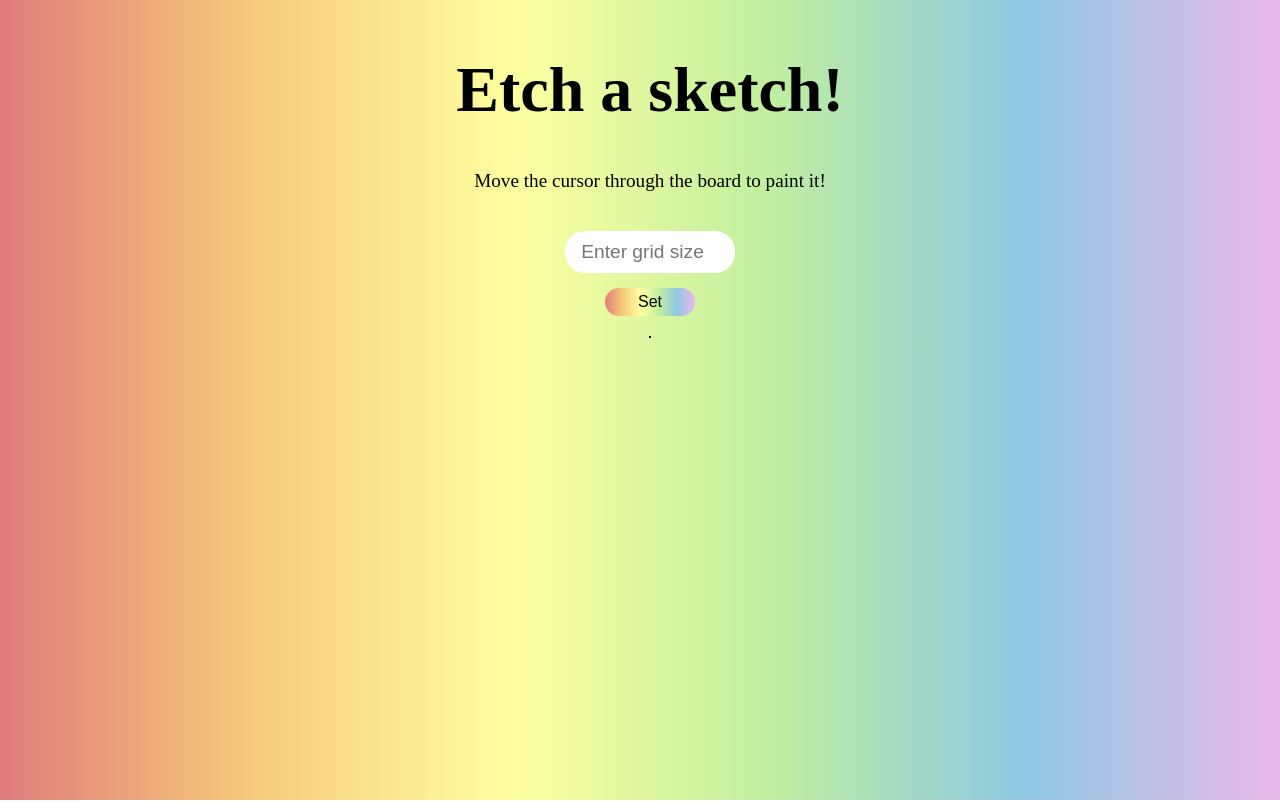
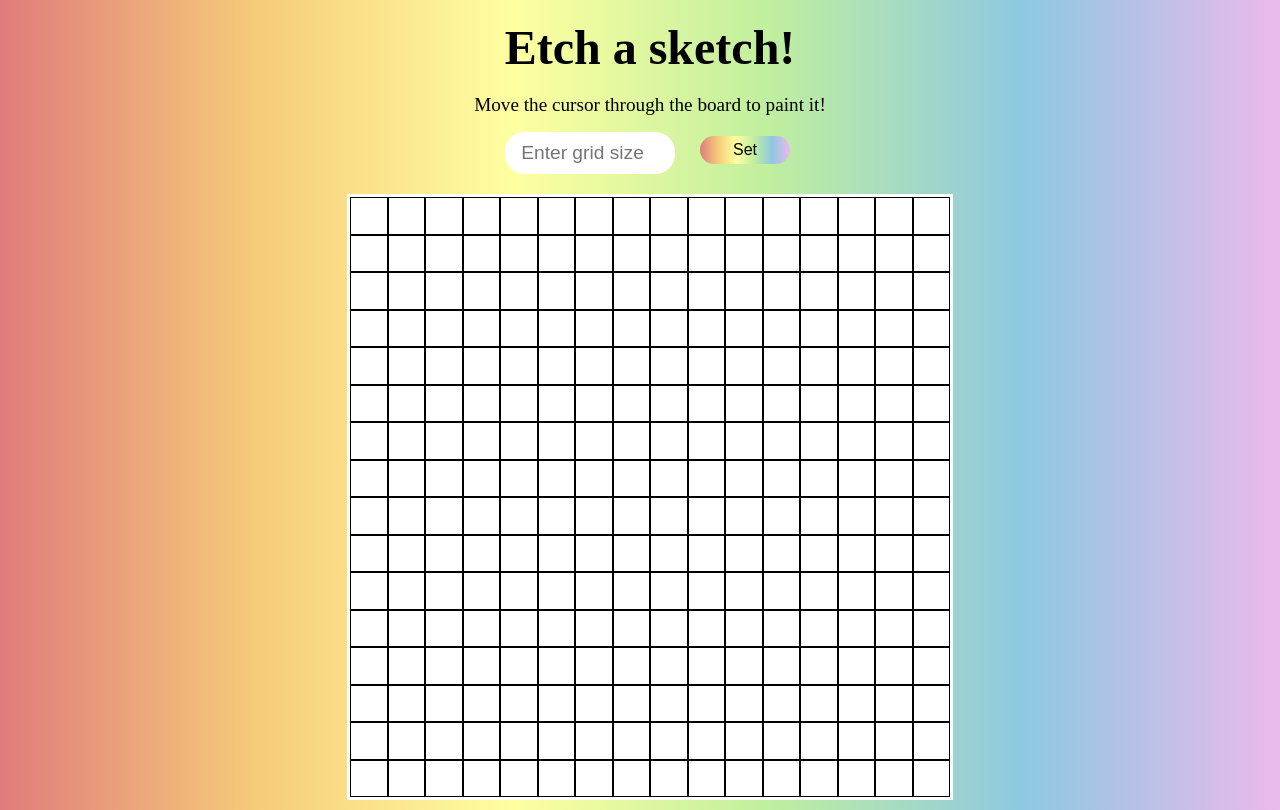
Before and after one commit to Natito9/OdinProject-EtchaSketch, a plain HTML site: page index.html in a window 1280 px wide. Drawn offline with Linux system fonts and the light colour scheme.

Commit message:
fixed button layout and name of files

```diff
--- a/index.html
+++ b/index.html
@@ -9,18 +9,18 @@
   </head>
   <body>
     <header>
-      <h1 class="tittle">Etch a sketch!</h1>
+      <h1 class="title">Etch a sketch!</h1>
       <p class="instruction">Move the cursor through the board to paint it!</p>
 
     </header>
 
-    <div class="controls"></div>
+    <div class="controls">
         <input type="number" class="gridsize-input" placeholder="Enter grid size" min="1" max="100">
         <button class="gridsize-button">Set</button>
     </div>
 
     <div class="container"></div>
 
-    <script src="index.js"></script>
+    <script src="script.js"></script>
   </body>
 </html>
--- a/style.css
+++ b/style.css
@@ -11,21 +11,32 @@ body {
     background: linear-gradient(to right, rgb(224, 124, 124), rgb(246, 203, 122), rgb(255, 255, 160), rgb(192, 239, 159), rgb(142, 200, 226), rgb(235, 185, 235));
 }
 header{
-    margin-bottom: 10px;;
+    margin-bottom: 10px;
     text-align: center;
+
 }
 
 h1{
-    font-size: 4rem;
+    margin-top: 10px;
+    margin-bottom: 0px;
+    font-size: 3rem;
 }
 .instruction{
     font-size: 1.2rem;
+    margin-bottom: 5px;
 }
 .controls {
     margin-bottom: 10px;
+    display: flex;
+    flex-direction: row;
+    justify-content: center;
+    align-items: center;
+    gap: 20px;
+
 }
 
 .gridsize-input {
+
     text-align: center;
     padding: 10px;
     font-size: 1.2rem;
@@ -36,12 +47,14 @@ h1{
 }
 
 .gridsize-button {
+
+    text-align: center;
     padding: 5px 10px;
     font-size: 1rem;
     color: black;
     width: 90px;
     margin-left: 10px;
-    cursor: pointer;
+    cursor:pointer;
     background: linear-gradient(to right, rgb(224, 124, 124), rgb(246, 203, 122), rgb(255, 255, 160), rgb(192, 239, 159), rgb(142, 200, 226), rgb(235, 185, 235)); /* Rainbow gradient */
     margin: 5px;
     border-radius: 20px;
@@ -55,7 +68,7 @@ h1{
     max-width: 600px;
     max-height: 600px;
     align-content: center;
-    border:0.5px solid #000
+    border:3px solid #ffffff
 }
 
 .grid {
```
